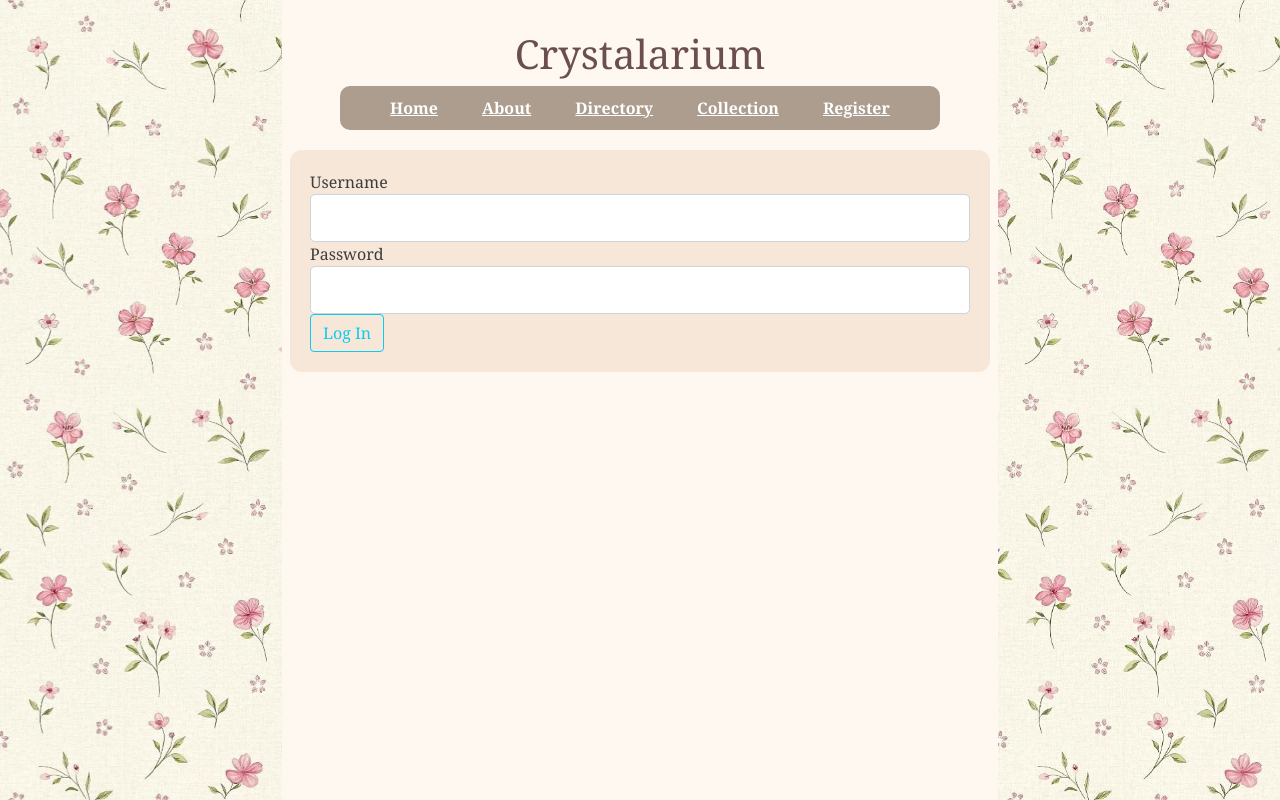
After one commit to ukaylee/crystalarium, a Flask app: page /login in a window 1280 px wide. The commit adds this page. Run offline with Flask 3, Linux system fonts and the light colour scheme.

Commit message:
(feat): added a login and remove crystal feature

```diff
--- a/forms.py
+++ b/forms.py
@@ -3,11 +3,17 @@ from wtforms import StringField, PasswordField, SubmitField, BooleanField
 from wtforms.validators import DataRequired, Length, Email, EqualTo
 
 class RegistrationForm(FlaskForm):
-    username = StringField('Username',
-                           validators=[DataRequired(), Length(min=2, max=20)])
-    email = StringField('Email',
-                        validators=[DataRequired(), Email()])
-    password = PasswordField('Password', validators=[DataRequired()])
-    confirm_password = PasswordField('Confirm Password',
-                                     validators=[DataRequired(), EqualTo('password')])
-    submit = SubmitField('Sign Up')
+  username = StringField('Username',
+                          validators=[DataRequired(), Length(min=2, max=20)])
+  email = StringField('Email',
+                      validators=[DataRequired(), Email()])
+  password = PasswordField('Password', validators=[DataRequired()])
+  confirm_password = PasswordField('Confirm Password',
+                                    validators=[DataRequired(), EqualTo('password')])
+  submit = SubmitField('Sign Up')
+
+class LoginForm(FlaskForm):
+  username = StringField('Username',
+                          validators=[DataRequired(), Length(min=2, max=20)])
+  password = PasswordField('Password', validators=[DataRequired()])
+  submit = SubmitField('Log In')
--- a/main.py
+++ b/main.py
@@ -1,7 +1,7 @@
-from flask import Flask, render_template, url_for, flash, redirect, request
+from flask import Flask, render_template, url_for, flash, redirect, request, session
 from flask_behind_proxy import FlaskBehindProxy
 from services import *
-from forms import RegistrationForm
+from forms import RegistrationForm, LoginForm
 import git
 from dotenv import load_dotenv
 import os
@@ -31,47 +31,94 @@ def about():
 
 @app.route("/directory")
 def directory():
-    # crystals = load_crystals()
-    crystals = Crystal.query.all()
-    return render_template("directory.html", crystals=crystals)
+  # crystals = load_crystals()
+  crystals = Crystal.query.all()
+  return render_template("directory.html", crystals=crystals)
 
 @app.route("/saved")
 def saves():
-    # crystals = load_crystals()
-    user = User.query.get(1)
-    crystals = user.user_saves
-    return render_template("saved.html", crystals=crystals)
+  user = get_current_user()
+
+  if not user:
+    return redirect(url_for("login"))
+
+  crystals = user.user_saves
+  return render_template("saved.html", crystals=crystals)
 
 @app.route("/register", methods=['GET', 'POST'])
 def register():
-    form = RegistrationForm()
-    if form.validate_on_submit(): # checks if entries are valid
-        flash(f'Account created for {form.username.data}!', 'success')
+  form = RegistrationForm()
+  if form.validate_on_submit(): # checks if entries are valid
+    flash(f'Account created for {form.username.data}!', 'success')
 
-        #new stuff from day 3
-        user = User(username=form.username.data, email=form.email.data, password=form.password.data)
-        db.session.add(user)
-        db.session.commit()
-        return redirect(url_for('home')) # if so - send to home page
+    #new stuff from day 3
+    user = User(username=form.username.data, email=form.email.data, password=form.password.data)
+    db.session.add(user)
+    db.session.commit()
+    session["user_id"] = user.id
 
-    return render_template('register.html', form=form)
+    return redirect(url_for('home')) # if so - send to home page
+
+  return render_template('register.html', form=form)
+
+@app.route("/login", methods=['GET', 'POST'])
+def login():
+  form = LoginForm()
+  if request.method == "POST":
+    user = User.query.filter_by(username=request.form["username"]).first()
+
+    if user and user.password == request.form["password"]:
+      session["user_id"] = user.id
+      flash("Logged in successfully!", "success")
+      return redirect(url_for("home"))
+
+    flash("Invalid credentials", "danger")
+
+  return render_template("login.html", form=form)
+
+@app.route("/logout")
+def logout():
+  session.pop("user_id", None)
+  return redirect(url_for("home"))
 
 @app.route("/update_server", methods=['POST'])
 def webhook():
-    if request.method == 'POST':
-        repo = git.Repo('/home/ukaylee/crystalarium')
-        origin = repo.remotes.origin
-        origin.pull()
-        return 'Updated PythonAnywhere successfully', 200
-    else:
-        return 'Wrong event type', 400
+  if request.method == 'POST':
+    repo = git.Repo('/home/ukaylee/crystalarium')
+    origin = repo.remotes.origin
+    origin.pull()
+    return 'Updated PythonAnywhere successfully', 200
+  else:
+    return 'Wrong event type', 400
 
 @app.route("/save_crystal/<int:crystal_id>")
 def save_crystal(crystal_id):
-    user = User.query.get(1)
-    crystal = Crystal.query.get(crystal_id)
-    add_to_saves(user, crystal)
-    return redirect(url_for("directory"))
+  user = get_current_user()
+
+  if not user:
+    return redirect(url_for("login"))
+
+  crystal = Crystal.query.get(crystal_id)
+  add_to_saves(user, crystal)
+  return redirect(url_for("directory"))
+
+@app.route("/unsave_crystal/<int:crystal_id>")
+def unsave_crystal(crystal_id):
+  user = get_current_user()
+
+  if not user:
+    return redirect(url_for("login"))
+
+  crystal = Crystal.query.get(crystal_id)
+  remove_from_saves(user, crystal)
+  return redirect(url_for("saves"))
+
+def get_current_user():
+  user_id = session.get("user_id")
+  if not user_id:
+    return None
+  user = User.query.get(user_id)
+  return user
 
 
 if __name__ == '__main__':
--- a/templates/layout.html
+++ b/templates/layout.html
@@ -20,7 +20,11 @@
               <li><a href="{{ url_for('about') }}">About</a></li>
               <li><a href="{{ url_for('directory') }}">Directory</a></li>
               <li><a href="{{ url_for('saves') }}">Collection</a></li>
-              <li><a href="{{ url_for('register') }}">Register</a></li>
+              {% if session.get('user_id') %}
+                <li><a href="{{ url_for('logout') }}">Logout</a></li>
+              {% else %}
+                <li><a href="{{ url_for('register') }}">Register</a></li>
+              {% endif %}
             </ul>
         </nav>
   </header>
--- /dev/null
+++ b/templates/login.html
@@ -0,0 +1,41 @@
+{% extends "layout.html" %}
+{% block content %}
+    <div class="body_container">
+        <form method="POST" action="">
+            {{ form.hidden_tag() }}
+            <fieldset class="form-group">
+              <div class="form-group">
+                {{ form.username.label(class="form-control-label") }}
+                {% if form.username.errors %}
+                  {{ form.username(class="form-control form-control-lg is-invalid") }}
+                  <div class="invalid-feedback">
+                    {% for error in form.username.errors%}
+                        <span>{{error}}</span>
+                    {% endfor %}
+                  </div>
+              {% else %}
+                  {{ form.username(class="form-control form-control-lg") }}
+              {% endif %}
+              </div>
+
+              <div class="form-group">
+                  {{ form.password.label(class="form-control-label") }}
+                  {% if form.password.errors %}
+                    {{ form.password(class="form-control form-control-lg is-invalid") }}
+                    <div class="invalid-feedback">
+                      {% for error in form.password.errors%}
+                          <span>{{error}}</span>
+                      {% endfor %}
+                    </div>
+                {% else %}
+                    {{ form.password(class="form-control form-control-lg") }}
+                {% endif %}
+              </div>
+            </fieldset>
+
+            <div class="form-group">
+             {{ form.submit(class="btn btn-outline-info") }}
+          </div>
+         </form>
+     </div>
+ {% endblock content %}
--- a/templates/register.html
+++ b/templates/register.html
@@ -62,4 +62,8 @@
           </div>
          </form>
      </div>
+     <p class="mt-3">
+    Already have an account?
+    <a href="{{ url_for('login') }}">Log in here</a>
+</p>
  {% endblock content %}
--- a/templates/saved.html
+++ b/templates/saved.html
@@ -18,6 +18,7 @@
                       <p>Properties: {{ crystal.props }}</p>
                       <p>Description: {{ crystal.desc }}</p>
                     </div>
+                    <a href="/unsave_crystal/{{ crystal.id }}">Remove</a>
             </li>
         {% endfor %}
         </ul>
```
Also changed, not shown: services.py (+6 -20 lines), instance/site.db.
